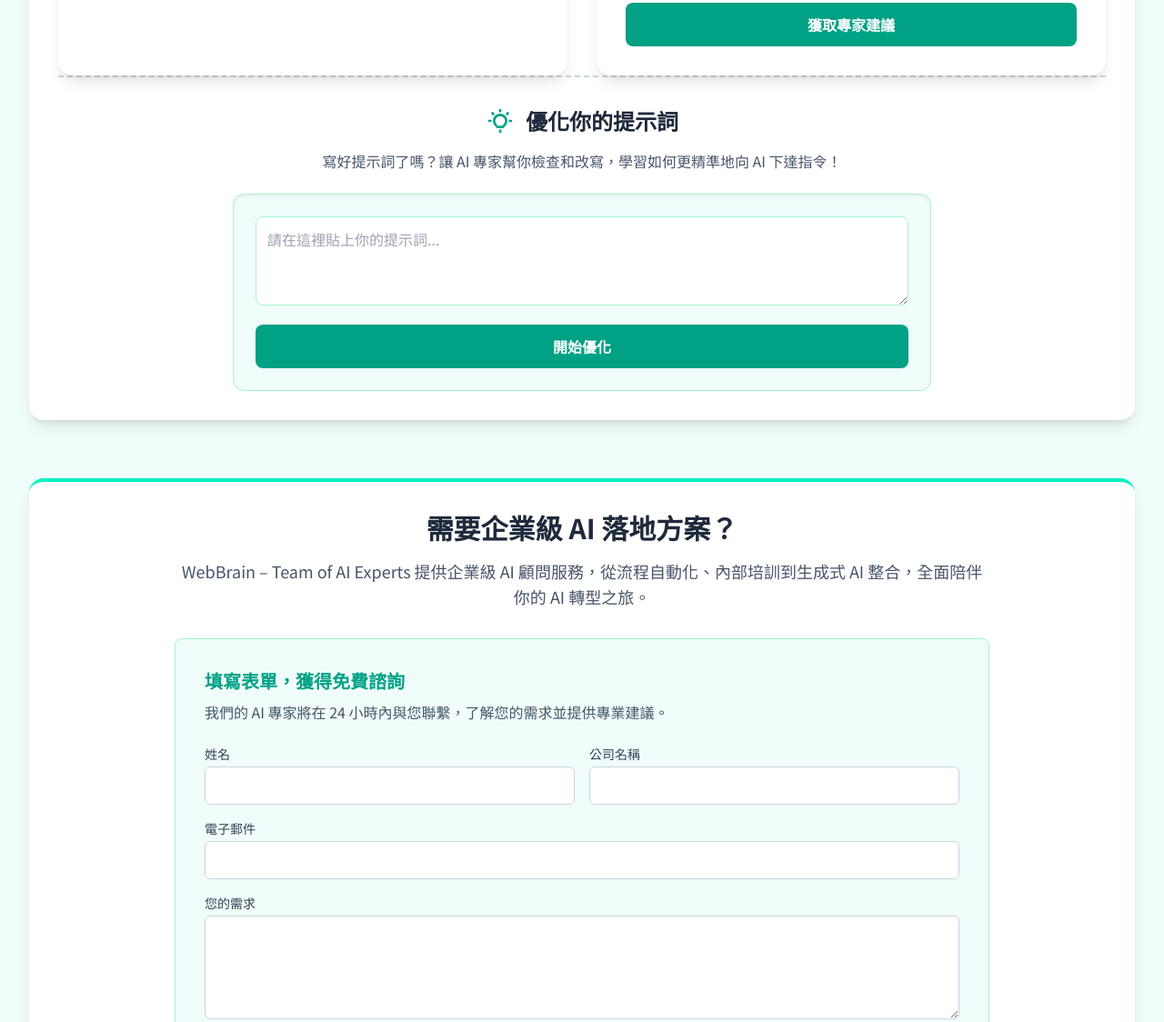
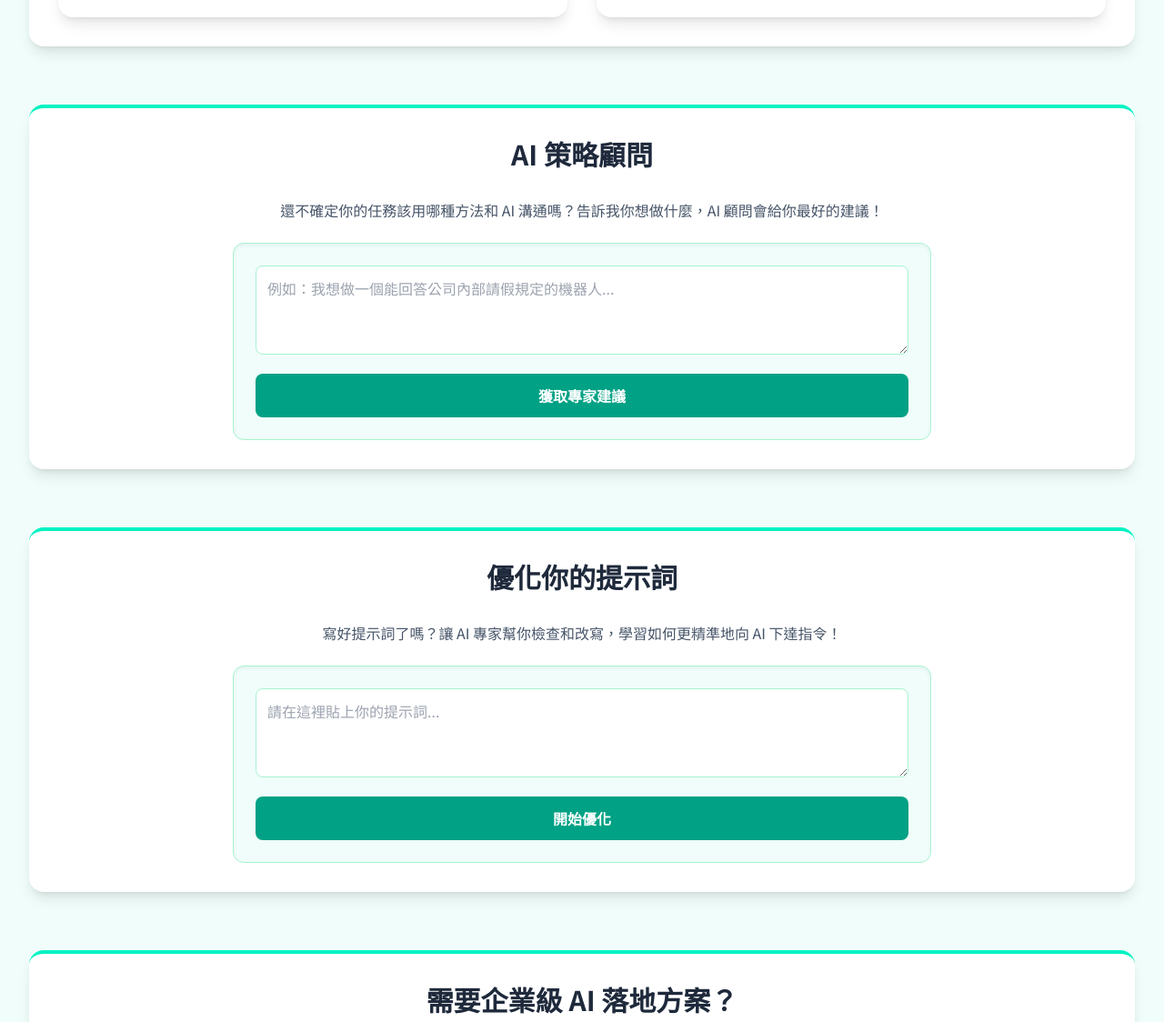
Before and after one commit to Sofiayan86/keke-ai-shorts, a plain HTML site: page subsite/AI-prompt.html in a window 1280 px wide. Shown: the part 5993-7117 px from the top of the page at 91% size. Drawn offline with nearby package versions, Linux system fonts and the light colour scheme.

Commit message:
fix: 還原 AI 策略顧問與優化你的提示詞互動區塊

```diff
--- a/subsite/AI-prompt.html
+++ b/subsite/AI-prompt.html
@@ -527,6 +527,19 @@ _重要事項_：此計畫範例僅為讓您了解如何使用幾個範例工具
                                         <div id="review-output-container" class="mt-4 hidden bg-white p-4 rounded-lg border border-slate-200"></div>
                                     </div>
                                 </div>
+                            </div>
+                        </div>
+                    </div>
+                </div>
+            </section>
+
+            <!-- 還原 AI 策略顧問區塊 -->
+            <section id="ai-strategy-advisor" class="mb-12 md:mb-16">
+                <div class="bg-white p-6 md:p-8 rounded-2xl shadow-lg border-t-4 border-[#00f2c3]">
+                    <h2 class="text-3xl font-bold text-center mb-8 text-slate-800">AI 策略顧問</h2>
+                    <p class="text-slate-600 text-center mb-6 max-w-2xl mx-auto">還不確定你的任務該用哪種方法和 AI 溝通嗎？告訴我你想做什麼，AI 顧問會給你最好的建議！</p>
+                    <div class="max-w-3xl mx-auto bg-[#f0fdfa] p-6 rounded-xl shadow-inner border border-[#a7f3d0]">
+                        <textarea id="task-desc-input" class="w-full p-3 border border-[#a7f3d0] rounded-lg focus:ring-[#00f2c3] focus:border-[#00f2c3]" rows="3" placeholder="例如：我想做一個能回答公司內部請假規定的機器人..."></textarea>
                         <button id="get-suggestion-btn" class="gemini-btn mt-4 w-full bg-[#00a185] text-white font-bold py-3 px-4 rounded-lg hover:bg-[#047857] transition-colors duration-300 flex items-center justify-center gap-2">
                             獲取專家建議
                         </button>
@@ -538,11 +551,12 @@ _重要事項_：此計畫範例僅為讓您了解如何使用幾個範例工具
                         </div>
                     </div>
                 </div>
-                        <div class="pt-8 border-t-2 border-dashed border-slate-300">
-                            <h3 class="text-2xl font-bold text-center text-slate-800 mb-4 flex items-center justify-center gap-3">
-                                <svg xmlns="http://www.w3.org/2000/svg" class="h-8 w-8 text-[#00a185]" fill="none" viewBox="0 0 24 24" stroke="currentColor" stroke-width="2"><path d="M9.663 17h4.673M12 3v1m6.364 1.636l-.707.707M21 12h-1M4 12H3m3.343-5.657l-.707-.707m2.828 9.9a5 5 0 117.072 0l-.707.707M12 20.25a.25.25 0 01.25-.25V21a.25.25 0 01-.25-.25z" stroke-linecap="round" stroke-linejoin="round"></path></svg>
-                                優化你的提示詞
-                            </h3>
+            </section>
+
+            <!-- 還原 優化你的提示詞 區塊 -->
+            <section id="prompt-optimizer" class="mb-12 md:mb-16">
+                <div class="bg-white p-6 md:p-8 rounded-2xl shadow-lg border-t-4 border-[#00f2c3]">
+                    <h2 class="text-3xl font-bold text-center mb-8 text-slate-800">優化你的提示詞</h2>
                     <p class="text-slate-600 text-center mb-6 max-w-2xl mx-auto">寫好提示詞了嗎？讓 AI 專家幫你檢查和改寫，學習如何更精準地向 AI 下達指令！</p>
                     <div class="max-w-3xl mx-auto bg-[#f0fdfa] p-6 rounded-xl shadow-inner border border-[#a7f3d0]">
                         <textarea id="prompt-to-optimize-input" class="w-full p-3 border border-[#a7f3d0] rounded-lg focus:ring-[#00f2c3] focus:border-[#00f2c3]" rows="3" placeholder="請在這裡貼上你的提示詞..."></textarea>
@@ -554,8 +568,6 @@ _重要事項_：此計畫範例僅為讓您了解如何使用幾個範例工具
                             <p class="mt-2 text-slate-500">AI 專家正在思考中...</p>
                         </div>
                         <div id="optimized-prompt-output" class="mt-6 hidden bg-white p-4 rounded-lg border border-slate-200">
-                                </div>
-                            </div>
                         </div>
                     </div>
                 </div>
```
Lines whose indentation alone changed are shown as unchanged.
